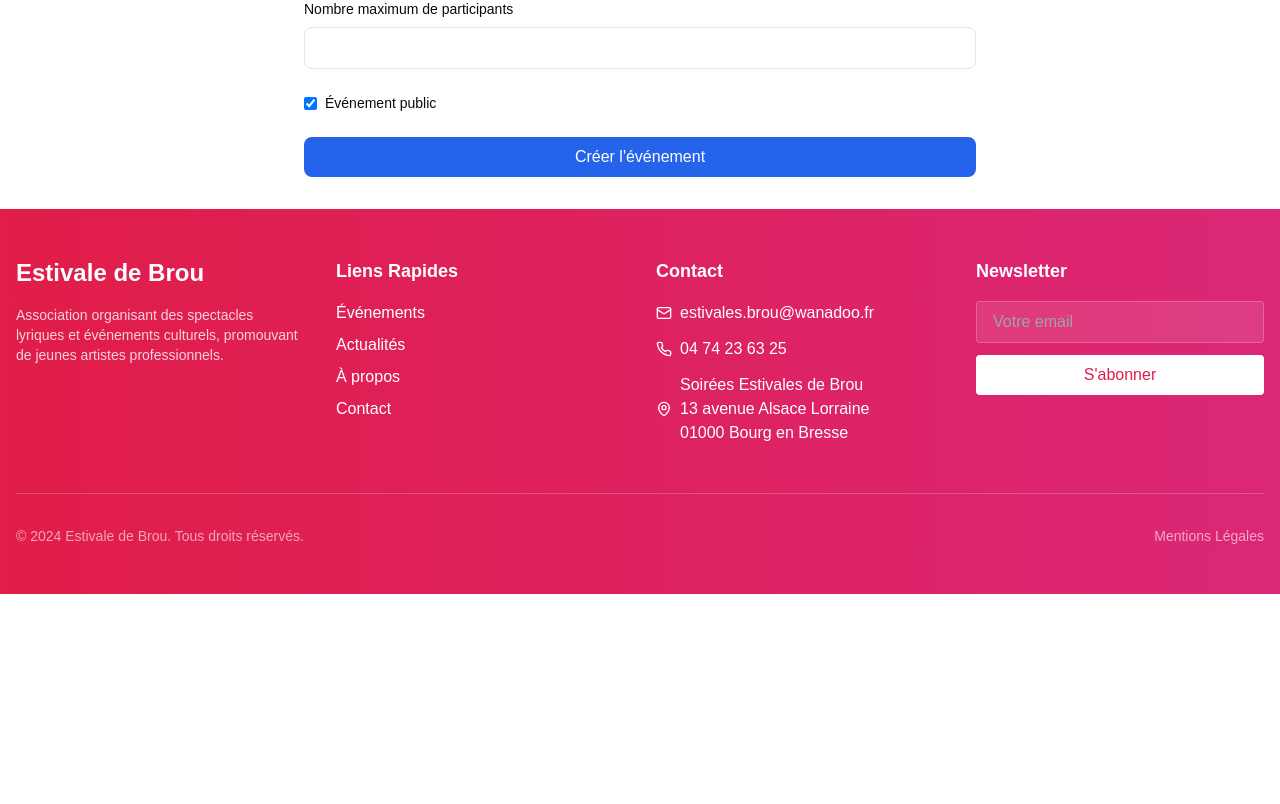
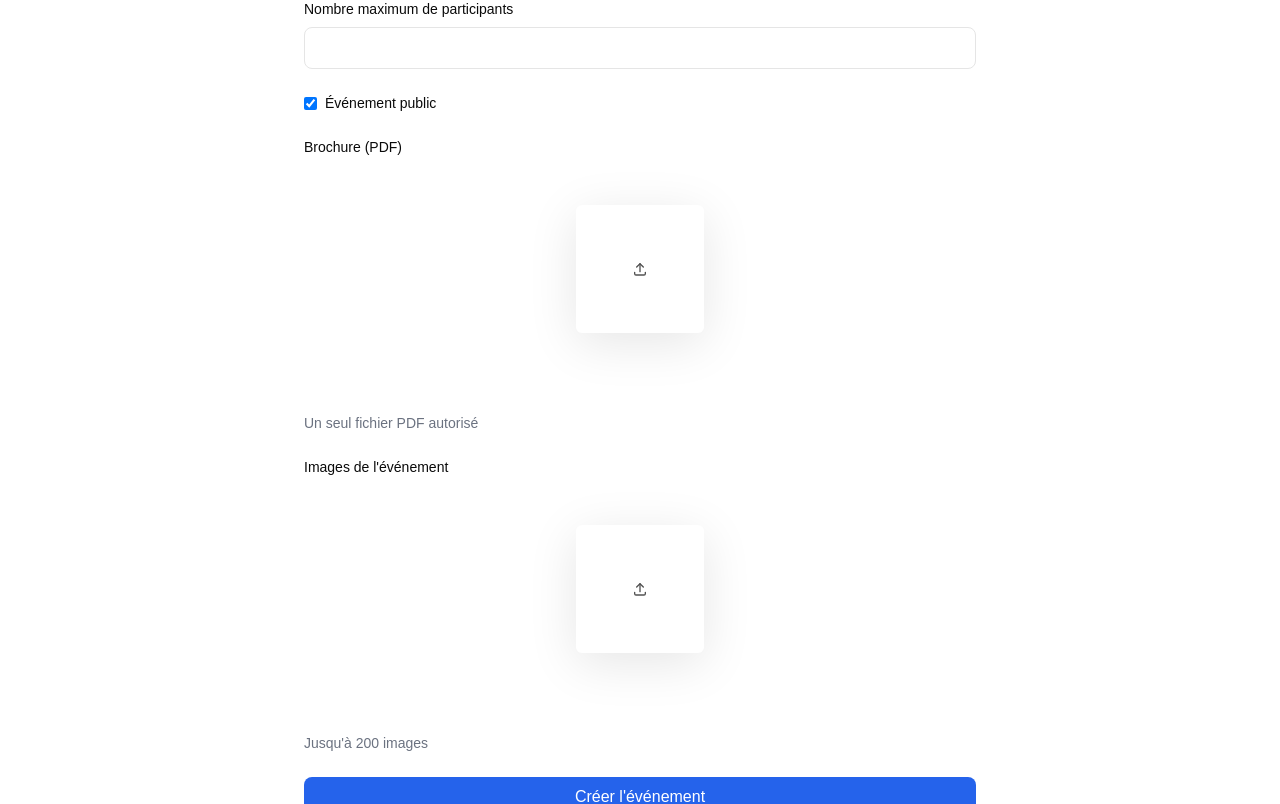
Before and after one commit to lionelLP/estivales_2025_v2, a Next.js app: page /evenements/creer in a window 1280 px wide. Shown: the part 720-1524 px from the top of the page. Before the commit the page ends 1314 px from the top, so only its background shows below. Built offline with nearby package versions, Linux system fonts and the light colour scheme.

Commit message:
uploadFront

```diff
--- a/app/evenements/creer/page.tsx
+++ b/app/evenements/creer/page.tsx
@@ -1,5 +1,6 @@
 "use client";
 
+import { FileUpload } from "@/components/common/file-upload";
 import { useState } from "react";
 
 export default function CreerEvenement() {
@@ -12,9 +13,13 @@ export default function CreerEvenement() {
     max_participants: "",
     is_public: true,
   });
+  const [brochure, setBrochure] = useState<File[]>([]);
+  const [images, setImages] = useState<File[]>([]);
 
   const handleSubmit = async (e: React.FormEvent) => {
     e.preventDefault();
+    console.log("Brochure:", brochure);
+    console.log("Images:", images);
 
     try {
       const response = await fetch("/api/evenements", {
@@ -162,6 +167,32 @@ export default function CreerEvenement() {
           </label>
         </div>
 
+        {/* Upload Brochure */}
+        <div className="space-y-2">
+          <label className="block text-sm font-medium">Brochure (PDF)</label>
+          <FileUpload
+            onChange={(files) => setBrochure(files)}
+            maxFiles={1}
+            accept=".pdf"
+            multiple={false}
+          />
+          <p className="text-sm text-gray-500">Un seul fichier PDF autorisé</p>
+        </div>
+
+        {/* Upload Images */}
+        <div className="space-y-2">
+          <label className="block text-sm font-medium">
+            Images de l&apos;événement
+          </label>
+          <FileUpload
+            onChange={(files) => setImages(files)}
+            maxFiles={200}
+            accept="image/*"
+            multiple={true}
+          />
+          <p className="text-sm text-gray-500">Jusqu'à 200 images</p>
+        </div>
+
         <button
           type="submit"
           className="w-full bg-blue-600 text-white py-2 px-4 rounded-lg hover:bg-blue-700 transition"
--- /dev/null
+++ b/components/common/file-upload.tsx
@@ -0,0 +1,249 @@
+import { cn } from "@/lib/utils";
+import { IconUpload, IconX } from "@tabler/icons-react";
+import { AnimatePresence, motion } from "framer-motion";
+import { useRef, useState } from "react";
+import { useDropzone } from "react-dropzone";
+
+const mainVariant = {
+  initial: { x: 0, y: 0 },
+  animate: { x: 20, y: -20, opacity: 0.9 },
+};
+
+const secondaryVariant = {
+  initial: { opacity: 0 },
+  animate: { opacity: 1 },
+};
+
+const fileCardVariant = {
+  initial: { opacity: 1, scale: 1 },
+  exit: { opacity: 0, scale: 0.8, transition: { duration: 0.2 } },
+};
+
+const DeleteButton = ({
+  onDelete,
+  isDeleting,
+  onHoverStart,
+  onHoverEnd,
+}: {
+  onDelete: () => void;
+  isDeleting: boolean;
+  onHoverStart: () => void;
+  onHoverEnd: () => void;
+}) => {
+  const handleClick = (e: React.MouseEvent) => {
+    e.stopPropagation();
+    onDelete();
+  };
+
+  return (
+    <motion.button
+      onClick={handleClick}
+      className="text-red-500 hover:text-red-700 flex-shrink-0 flex items-center"
+      whileHover={{ scale: 1.1 }}
+      whileTap={{ scale: 0.9 }}
+      onHoverStart={onHoverStart}
+      onHoverEnd={onHoverEnd}
+      disabled={isDeleting}
+    >
+      <IconX size={24} />
+    </motion.button>
+  );
+};
+
+interface FileUploadProps {
+  onChange: (files: File[]) => void;
+  maxFiles?: number;
+  initialFiles?: File[];
+  accept?: string;
+  multiple?: boolean;
+}
+
+export const FileUpload: React.FC<FileUploadProps> = ({
+  onChange,
+  maxFiles = 3,
+  initialFiles = [],
+  accept,
+  multiple = true,
+}) => {
+  const [files, setFiles] = useState<File[]>(initialFiles);
+  const [deletingIndex, setDeletingIndex] = useState<number | null>(null);
+  const [hoveredIndex, setHoveredIndex] = useState<number | null>(null);
+  const fileInputRef = useRef<HTMLInputElement | null>(null);
+
+  const handleFileChange = (newFiles: File[]) => {
+    if (!multiple && newFiles.length > 0) {
+      const updatedFiles = [newFiles[0]];
+      setFiles(updatedFiles);
+      onChange(updatedFiles);
+      return;
+    }
+
+    const updatedFiles = [...files, ...newFiles].slice(0, maxFiles);
+    setFiles(updatedFiles);
+    onChange(updatedFiles);
+  };
+
+  const handleRemoveFile = (index: number) => {
+    setDeletingIndex(index);
+    setTimeout(() => {
+      const updatedFiles = files.filter((_, idx) => idx !== index);
+      setFiles(updatedFiles);
+      onChange(updatedFiles);
+      setDeletingIndex(null);
+    }, 200); // Réduit le délai à 200ms pour correspondre à la durée de l'animation
+  };
+
+  const handleClick = () => {
+    fileInputRef.current?.click();
+  };
+
+  const { getRootProps, isDragActive } = useDropzone({
+    multiple,
+    noClick: true,
+    onDrop: handleFileChange,
+    accept: accept ? { [accept]: [] } : undefined,
+    onDropRejected: (error) => {
+      console.log(error);
+    },
+  });
+
+  return (
+    <div className="w-full" {...getRootProps()}>
+      <motion.div
+        onClick={handleClick}
+        whileHover="animate"
+        className="pb-10 group/file block rounded-lg cursor-pointer w-full relative overflow-hidden"
+      >
+        <input
+          ref={fileInputRef}
+          id="file-upload-handle"
+          type="file"
+          multiple={multiple}
+          accept={accept}
+          onChange={(e) => handleFileChange(Array.from(e.target.files || []))}
+          className="hidden"
+        />
+        <div className="">
+          <div className="relative w-full mt-10 max-w-xl mx-auto">
+            {files.length < maxFiles && (
+              <motion.div
+                layoutId="file-upload"
+                variants={mainVariant}
+                transition={{
+                  type: "spring",
+                  stiffness: 300,
+                  damping: 20,
+                }}
+                className={cn(
+                  "relative group-hover/file:shadow-2xl z-40 mb-8 bg-white dark:bg-neutral-900 flex items-center justify-center h-32 mt-4 w-full max-w-[8rem] mx-auto rounded-md",
+                  "shadow-[0px_10px_50px_rgba(0,0,0,0.1)]"
+                )}
+              >
+                {isDragActive ? (
+                  <motion.p
+                    initial={{ opacity: 0 }}
+                    animate={{ opacity: 1 }}
+                    className="text-neutral-600 flex flex-col items-center"
+                  >
+                    Déposer ici
+                    <IconUpload className="h-4 w-4 text-neutral-600 dark:text-neutral-400" />
+                  </motion.p>
+                ) : (
+                  <IconUpload className="h-4 w-4 text-neutral-600 dark:text-neutral-300" />
+                )}
+              </motion.div>
+            )}
+
+            {files.length < maxFiles && (
+              <motion.div
+                variants={secondaryVariant}
+                className="absolute opacity-0 border border-dashed border-sky-400 inset-0 z-30 bg-transparent flex items-center justify-center h-32 mt-4 w-full max-w-[8rem] mx-auto rounded-md"
+              ></motion.div>
+            )}
+
+            <AnimatePresence>
+              {files.map((file, idx) => {
+                return (
+                  <motion.div
+                    key={`file-${idx}`}
+                    className="flex items-center gap-2 mt-4"
+                    variants={fileCardVariant}
+                    initial="initial"
+                    exit="exit"
+                  >
+                    <motion.div
+                      layoutId={`file-upload-${idx}`}
+                      className={cn(
+                        "relative overflow-hidden z-40 bg-white dark:bg-neutral-900 flex flex-col items-start justify-start md:h-24 p-4 w-full rounded-md",
+                        "shadow-sm"
+                      )}
+                      animate={
+                        hoveredIndex === idx
+                          ? {
+                              x: [0, -2, 2, -2, 2, 0],
+                              transition: {
+                                duration: 0.4,
+                                repeat: 2,
+                                repeatType: "mirror",
+                                ease: "easeInOut",
+                              },
+                            }
+                          : undefined
+                      }
+                    >
+                      <div className="flex justify-between w-full items-center gap-4">
+                        <motion.p
+                          initial={{ opacity: 0 }}
+                          animate={{ opacity: 1 }}
+                          layout
+                          className="text-base text-neutral-700 dark:text-neutral-300 truncate max-w-xs"
+                        >
+                          {file.name}
+                        </motion.p>
+                        <motion.p
+                          initial={{ opacity: 0 }}
+                          animate={{ opacity: 1 }}
+                          layout
+                          className="rounded-lg px-2 py-1 w-fit flex-shrink-0 text-sm text-neutral-600 dark:bg-neutral-800 dark:text-white shadow-input"
+                        >
+                          {(file.size / (1024 * 1024)).toFixed(2)} MB
+                        </motion.p>
+                      </div>
+
+                      <div className="flex text-sm md:flex-row flex-col items-start md:items-center w-full mt-2 justify-between text-neutral-600 dark:text-neutral-400">
+                        <motion.p
+                          initial={{ opacity: 0 }}
+                          animate={{ opacity: 1 }}
+                          layout
+                          className="px-1 py-0.5 rounded-md bg-gray-100 dark:bg-neutral-800 "
+                        >
+                          {file.type}
+                        </motion.p>
+
+                        <motion.p
+                          initial={{ opacity: 0 }}
+                          animate={{ opacity: 1 }}
+                          layout
+                        >
+                          modifié le{" "}
+                          {new Date(file.lastModified).toLocaleDateString()}
+                        </motion.p>
+                      </div>
+                    </motion.div>
+
+                    <DeleteButton
+                      onDelete={() => handleRemoveFile(idx)}
+                      isDeleting={deletingIndex === idx}
+                      onHoverStart={() => setHoveredIndex(idx)}
+                      onHoverEnd={() => setHoveredIndex(null)}
+                    />
+                  </motion.div>
+                );
+              })}
+            </AnimatePresence>
+          </div>
+        </div>
+      </motion.div>
+    </div>
+  );
+};
--- a/package.json
+++ b/package.json
@@ -28,6 +28,7 @@
     "next": "14.2.16",
     "react": "^18",
     "react-dom": "^18",
+    "react-dropzone": "^14.3.5",
     "react-icons": "^5.3.0",
     "styled-components": "^6.1.13",
     "tailwind-merge": "^2.5.4",
```
Also changed, not shown: 1 other file (tests, documents, lock files or other folders).
